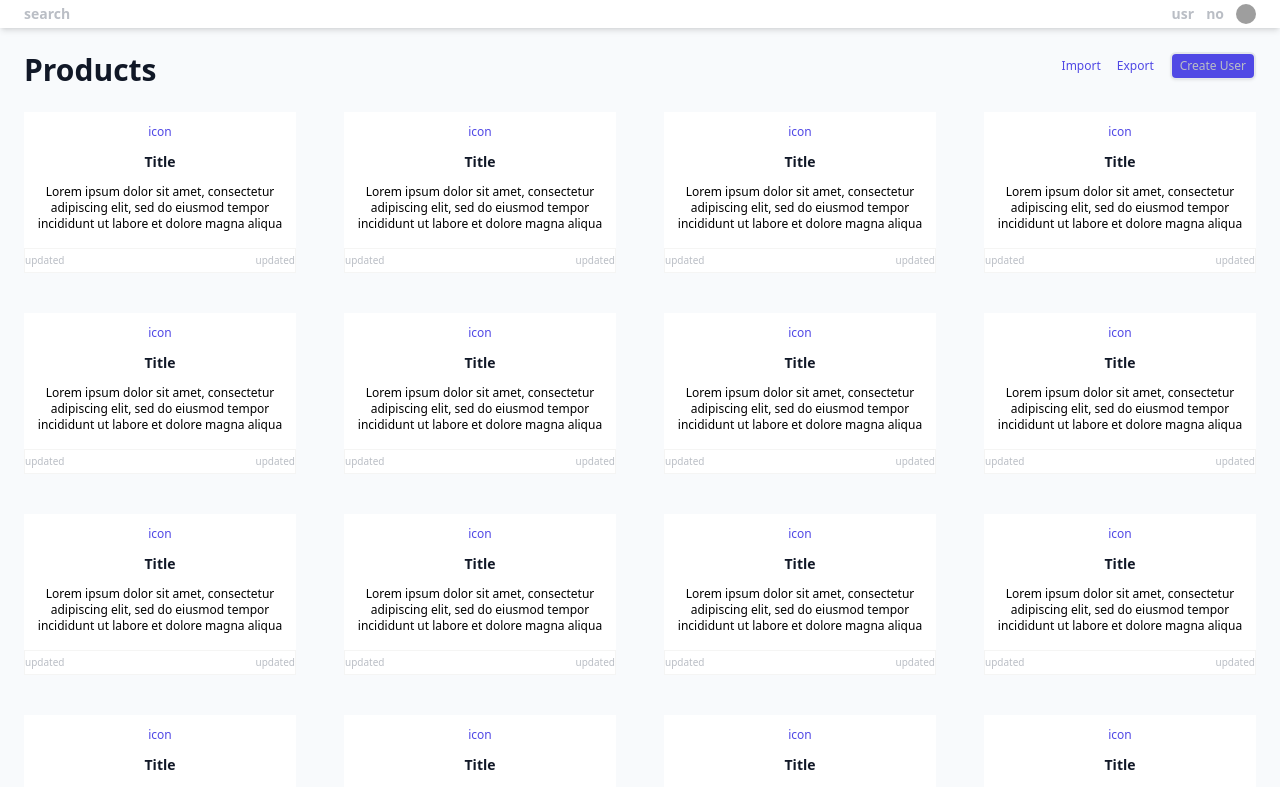
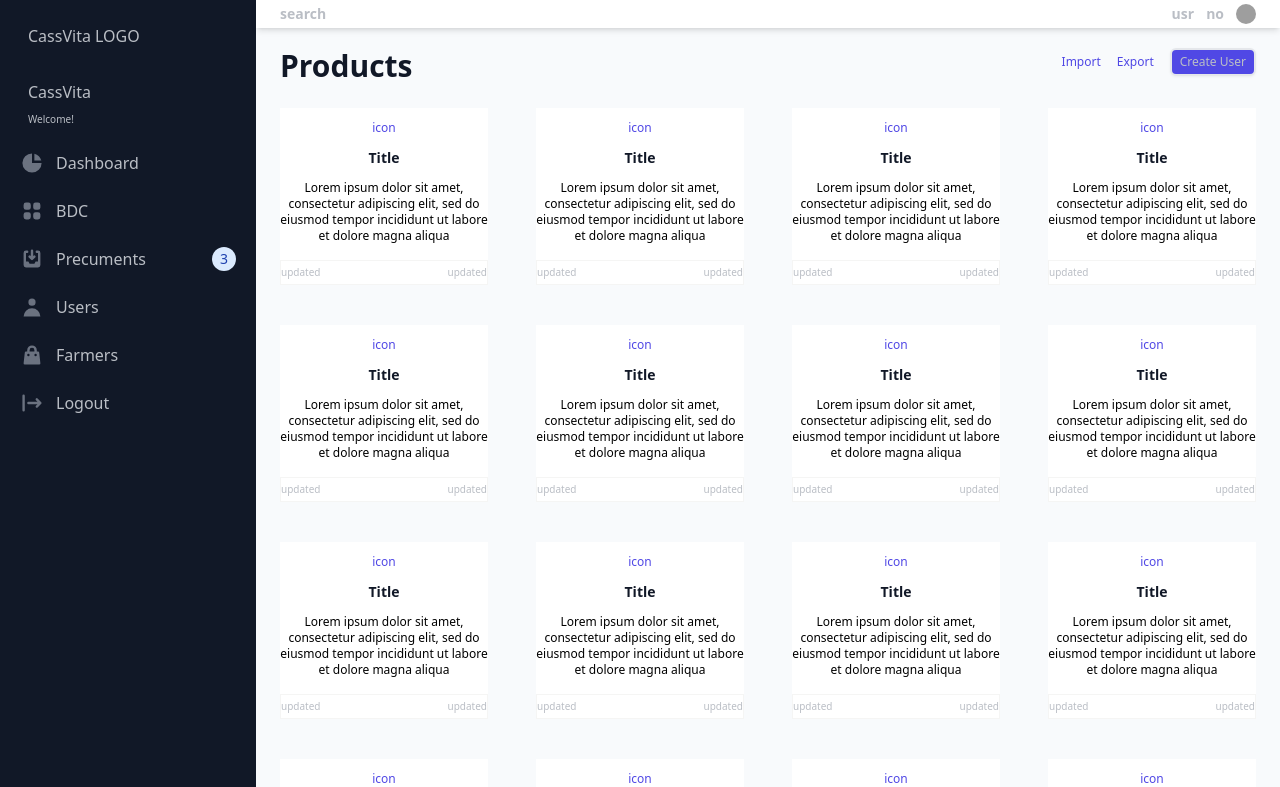
Before and after one commit to fonkwe/cassvita_testapp, a Next.js app: page /admin-dashboard in a window 1280 px wide. Shown: the top 787 px of the page. Built offline with nearby package versions, Linux system fonts and the light colour scheme; grey boxes are pictures that could not be loaded.

Commit message:
Side-nav-bar

```diff
--- a/pages/admin-dashboard.tsx
+++ b/pages/admin-dashboard.tsx
@@ -138,7 +138,7 @@ const AdminDashboard = () => {
   ];
   console.log("Login info :", user);
   return (
-    <div className=" bg-slate-50">
+    <div className=" ml-64 bg-slate-50">
       <Header />
       <Barner />
       <section>
@@ -156,48 +156,26 @@ const AdminDashboard = () => {
               </div>
             ))}
         </div>
-        <h3>Welcome! {user && user.email}</h3>
-        <Link className=" underline text-xs" href="/create-user">
-          Create a user
-        </Link>
       </section>
-
-      {/* <button
-        data-drawer-target="cta-button-sidebar"
-        data-drawer-toggle="cta-button-sidebar"
-        aria-controls="cta-button-sidebar"
-        type="button"
-        className="inline-flex items-center p-2 mt-2 ml-3 text-sm text-gray-500 rounded-lg md:hidden hover:bg-gray-100 focus:outline-none focus:ring-2 focus:ring-gray-200 dark:text-gray-400 dark:hover:bg-gray-700 dark:focus:ring-gray-600"
-      >
-        <span className="sr-only">Open sidebar</span>
-        <svg
-          className="w-6 h-6"
-          aria-hidden="true"
-          fill="currentColor"
-          viewBox="0 0 20 20"
-          xmlns="http://www.w3.org/2000/svg"
-          aria-hidden="true"
-        >
-          <path
-            clip-rule="evenodd"
-            fill-rule="evenodd"
-            d="M2 4.75A.75.75 0 012.75 4h14.5a.75.75 0 010 1.5H2.75A.75.75 0 012 4.75zm0 10.5a.75.75 0 01.75-.75h7.5a.75.75 0 010 1.5h-7.5a.75.75 0 01-.75-.75zM2 10a.75.75 0 01.75-.75h14.5a.75.75 0 010 1.5H2.75A.75.75 0 012 10z"
-          ></path>
-        </svg>
-      </button>
 
       <aside
         id="cta-button-sidebar"
-        className="fixed top-0 left-0 z-40 w-64 h-screen transition-transform -translate-x-full sm:translate-x-0"
+        className=" fixed top-0 left-0 z-40 w-64 h-screen transition-transform -translate-x-full sm:translate-x-0"
         aria-label="Sidebar"
       >
-        <div className="h-full px-3 py-4 overflow-y-auto bg-gray-50 dark:bg-gray-800">
+        <div className=" h-full px-3 py-4 overflow-y-auto bg-[var(--black)] dark:bg-gray-800">
+          <div>
+            <div>
+              <p className=" side-bar-links px-4">CassVita LOGO</p>
+            </div>
+            <div className=" p-4">
+              <p className=" side-bar-links px-0"> CassVita</p>
+              <p className=" paragraph">Welcome! {user && user.email}</p>
+            </div>
+          </div>
           <ul className="space-y-2">
             <li>
-              <a
-                href="#"
-                className="flex items-center p-2 text-base font-normal text-gray-900 rounded-lg dark:text-white hover:bg-gray-100 dark:hover:bg-gray-700"
-              >
+              <a href="#" className=" side-bar-links">
                 <svg
                   aria-hidden="true"
                   className="w-6 h-6 text-gray-500 transition duration-75 dark:text-gray-400 group-hover:text-gray-900 dark:group-hover:text-white"
@@ -212,10 +190,7 @@ const AdminDashboard = () => {
               </a>
             </li>
             <li>
-              <a
-                href="#"
-                className="flex items-center p-2 text-base font-normal text-gray-900 rounded-lg dark:text-white hover:bg-gray-100 dark:hover:bg-gray-700"
-              >
+              <a href="#" className="side-bar-links">
                 <svg
                   aria-hidden="true"
                   className="flex-shrink-0 w-6 h-6 text-gray-500 transition duration-75 dark:text-gray-400 group-hover:text-gray-900 dark:group-hover:text-white"
@@ -225,17 +200,11 @@ const AdminDashboard = () => {
                 >
                   <path d="M5 3a2 2 0 00-2 2v2a2 2 0 002 2h2a2 2 0 002-2V5a2 2 0 00-2-2H5zM5 11a2 2 0 00-2 2v2a2 2 0 002 2h2a2 2 0 002-2v-2a2 2 0 00-2-2H5zM11 5a2 2 0 012-2h2a2 2 0 012 2v2a2 2 0 01-2 2h-2a2 2 0 01-2-2V5zM11 13a2 2 0 012-2h2a2 2 0 012 2v2a2 2 0 01-2 2h-2a2 2 0 01-2-2v-2z"></path>
                 </svg>
-                <span className="flex-1 ml-3 whitespace-nowrap">Kanban</span>
-                <span className="inline-flex items-center justify-center px-2 ml-3 text-sm font-medium text-gray-800 bg-gray-200 rounded-full dark:bg-gray-700 dark:text-gray-300">
-                  Pro
-                </span>
+                <span className="flex-1 ml-3 whitespace-nowrap">BDC</span>
               </a>
             </li>
             <li>
-              <a
-                href="#"
-                className="flex items-center p-2 text-base font-normal text-gray-900 rounded-lg dark:text-white hover:bg-gray-100 dark:hover:bg-gray-700"
-              >
+              <a href="#" className="side-bar-links">
                 <svg
                   aria-hidden="true"
                   className="flex-shrink-0 w-6 h-6 text-gray-500 transition duration-75 dark:text-gray-400 group-hover:text-gray-900 dark:group-hover:text-white"
@@ -246,17 +215,16 @@ const AdminDashboard = () => {
                   <path d="M8.707 7.293a1 1 0 00-1.414 1.414l2 2a1 1 0 001.414 0l2-2a1 1 0 00-1.414-1.414L11 7.586V3a1 1 0 10-2 0v4.586l-.293-.293z"></path>
                   <path d="M3 5a2 2 0 012-2h1a1 1 0 010 2H5v7h2l1 2h4l1-2h2V5h-1a1 1 0 110-2h1a2 2 0 012 2v10a2 2 0 01-2 2H5a2 2 0 01-2-2V5z"></path>
                 </svg>
-                <span className="flex-1 ml-3 whitespace-nowrap">Inbox</span>
+                <span className="flex-1 ml-3 whitespace-nowrap">
+                  Precuments
+                </span>
                 <span className="inline-flex items-center justify-center w-3 h-3 p-3 ml-3 text-sm font-medium text-blue-800 bg-blue-100 rounded-full dark:bg-blue-900 dark:text-blue-300">
                   3
                 </span>
               </a>
             </li>
             <li>
-              <a
-                href="#"
-                className="flex items-center p-2 text-base font-normal text-gray-900 rounded-lg dark:text-white hover:bg-gray-100 dark:hover:bg-gray-700"
-              >
+              <a href="#" className="side-bar-links">
                 <svg
                   aria-hidden="true"
                   className="flex-shrink-0 w-6 h-6 text-gray-500 transition duration-75 dark:text-gray-400 group-hover:text-gray-900 dark:group-hover:text-white"
@@ -274,10 +242,7 @@ const AdminDashboard = () => {
               </a>
             </li>
             <li>
-              <a
-                href="#"
-                className="flex items-center p-2 text-base font-normal text-gray-900 rounded-lg dark:text-white hover:bg-gray-100 dark:hover:bg-gray-700"
-              >
+              <a href="#" className="side-bar-links">
                 <svg
                   aria-hidden="true"
                   className="flex-shrink-0 w-6 h-6 text-gray-500 transition duration-75 dark:text-gray-400 group-hover:text-gray-900 dark:group-hover:text-white"
@@ -291,14 +256,11 @@ const AdminDashboard = () => {
                     clip-rule="evenodd"
                   ></path>
                 </svg>
-                <span className="flex-1 ml-3 whitespace-nowrap">Products</span>
+                <span className="flex-1 ml-3 whitespace-nowrap">Farmers</span>
               </a>
             </li>
             <li>
-              <a
-                href="#"
-                className="flex items-center p-2 text-base font-normal text-gray-900 rounded-lg dark:text-white hover:bg-gray-100 dark:hover:bg-gray-700"
-              >
+              <a href="#" className="side-bar-links">
                 <svg
                   aria-hidden="true"
                   className="flex-shrink-0 w-6 h-6 text-gray-500 transition duration-75 dark:text-gray-400 group-hover:text-gray-900 dark:group-hover:text-white"
@@ -312,32 +274,11 @@ const AdminDashboard = () => {
                     clip-rule="evenodd"
                   ></path>
                 </svg>
-                <span className="flex-1 ml-3 whitespace-nowrap">Sign In</span>
-              </a>
-            </li>
-            <li>
-              <a
-                href="#"
-                className="flex items-center p-2 text-base font-normal text-gray-900 rounded-lg dark:text-white hover:bg-gray-100 dark:hover:bg-gray-700"
-              >
-                <svg
-                  aria-hidden="true"
-                  className="flex-shrink-0 w-6 h-6 text-gray-500 transition duration-75 dark:text-gray-400 group-hover:text-gray-900 dark:group-hover:text-white"
-                  fill="currentColor"
-                  viewBox="0 0 20 20"
-                  xmlns="http://www.w3.org/2000/svg"
-                >
-                  <path
-                    fill-rule="evenodd"
-                    d="M5 4a3 3 0 00-3 3v6a3 3 0 003 3h10a3 3 0 003-3V7a3 3 0 00-3-3H5zm-1 9v-1h5v2H5a1 1 0 01-1-1zm7 1h4a1 1 0 001-1v-1h-5v2zm0-4h5V8h-5v2zM9 8H4v2h5V8z"
-                    clip-rule="evenodd"
-                  ></path>
-                </svg>
-                <span className="flex-1 ml-3 whitespace-nowrap">Sign Up</span>
+                <span className="flex-1 ml-3 whitespace-nowrap">Logout</span>
               </a>
             </li>
           </ul>
-          <div
+          {/* <div
             id="dropdown-cta"
             className="p-4 mt-6 rounded-lg bg-blue-50 dark:bg-blue-900"
             role="alert"
@@ -378,59 +319,9 @@ const AdminDashboard = () => {
             >
               Turn new navigation off
             </a>
-          </div>
+          </div> */}
         </div>
       </aside>
-
-      <div className="p-4 sm:ml-64">
-        <div className="p-4 border-2 border-gray-200 border-dashed rounded-lg dark:border-gray-700">
-          <div className="grid grid-cols-3 gap-4 mb-4">
-            <div className="flex items-center justify-center h-24 rounded bg-gray-50 dark:bg-gray-800">
-              <p className="text-2xl text-gray-400 dark:text-gray-500">+</p>
-            </div>
-            <div className="flex items-center justify-center h-24 rounded bg-gray-50 dark:bg-gray-800">
-              <p className="text-2xl text-gray-400 dark:text-gray-500">+</p>
-            </div>
-            <div className="flex items-center justify-center h-24 rounded bg-gray-50 dark:bg-gray-800">
-              <p className="text-2xl text-gray-400 dark:text-gray-500">+</p>
-            </div>
-          </div>
-          <div className="flex items-center justify-center h-48 mb-4 rounded bg-gray-50 dark:bg-gray-800">
-            <p className="text-2xl text-gray-400 dark:text-gray-500">+</p>
-          </div>
-          <div className="grid grid-cols-2 gap-4 mb-4">
-            <div className="flex items-center justify-center rounded bg-gray-50 h-28 dark:bg-gray-800">
-              <p className="text-2xl text-gray-400 dark:text-gray-500">+</p>
-            </div>
-            <div className="flex items-center justify-center rounded bg-gray-50 h-28 dark:bg-gray-800">
-              <p className="text-2xl text-gray-400 dark:text-gray-500">+</p>
-            </div>
-            <div className="flex items-center justify-center rounded bg-gray-50 h-28 dark:bg-gray-800">
-              <p className="text-2xl text-gray-400 dark:text-gray-500">+</p>
-            </div>
-            <div className="flex items-center justify-center rounded bg-gray-50 h-28 dark:bg-gray-800">
-              <p className="text-2xl text-gray-400 dark:text-gray-500">+</p>
-            </div>
-          </div>
-          <div className="flex items-center justify-center h-48 mb-4 rounded bg-gray-50 dark:bg-gray-800">
-            <p className="text-2xl text-gray-400 dark:text-gray-500">+</p>
-          </div>
-          <div className="grid grid-cols-2 gap-4">
-            <div className="flex items-center justify-center rounded bg-gray-50 h-28 dark:bg-gray-800">
-              <p className="text-2xl text-gray-400 dark:text-gray-500">+</p>
-            </div>
-            <div className="flex items-center justify-center rounded bg-gray-50 h-28 dark:bg-gray-800">
-              <p className="text-2xl text-gray-400 dark:text-gray-500">+</p>
-            </div>
-            <div className="flex items-center justify-center rounded bg-gray-50 h-28 dark:bg-gray-800">
-              <p className="text-2xl text-gray-400 dark:text-gray-500">+</p>
-            </div>
-            <div className="flex items-center justify-center rounded bg-gray-50 h-28 dark:bg-gray-800">
-              <p className="text-2xl text-gray-400 dark:text-gray-500">+</p>
-            </div>
-          </div>
-        </div>
-      </div> */}
     </div>
   );
 };
--- a/src/components/Barner.tsx
+++ b/src/components/Barner.tsx
@@ -2,7 +2,7 @@ import React from "react";
 
 export default function Barner() {
   return (
-    <section className=" flex justify-between p-6">
+    <section className=" flex justify-between p-6 mt-6">
       <div>
         <h1 className=" heading">Products</h1>
       </div>
--- a/src/components/Header.tsx
+++ b/src/components/Header.tsx
@@ -2,7 +2,7 @@ import React from "react";
 
 export default function Header() {
   return (
-    <div className=" bg-white flex justify-between border-[var(--primary-text-color)] shadow-md py-1 px-6">
+    <div className=" bg-white flex justify-between border-[var(--primary-text-color)] shadow-md py-1 px-6 fixed top-0 right-0 left-64 z-50">
       <div>
         <p className=" sub-heading">search</p>
       </div>
--- a/styles/globals.css
+++ b/styles/globals.css
@@ -38,4 +38,7 @@
   .btn-inactive {
     @apply text-[var(--primary)]
   }
+  .side-bar-links {
+    @apply flex items-center p-2 text-base font-normal text-[var(--primary-text-color)] rounded-lg dark:text-white hover:bg-gray-100 dark:hover:bg-gray-700
+  }
 }
```
